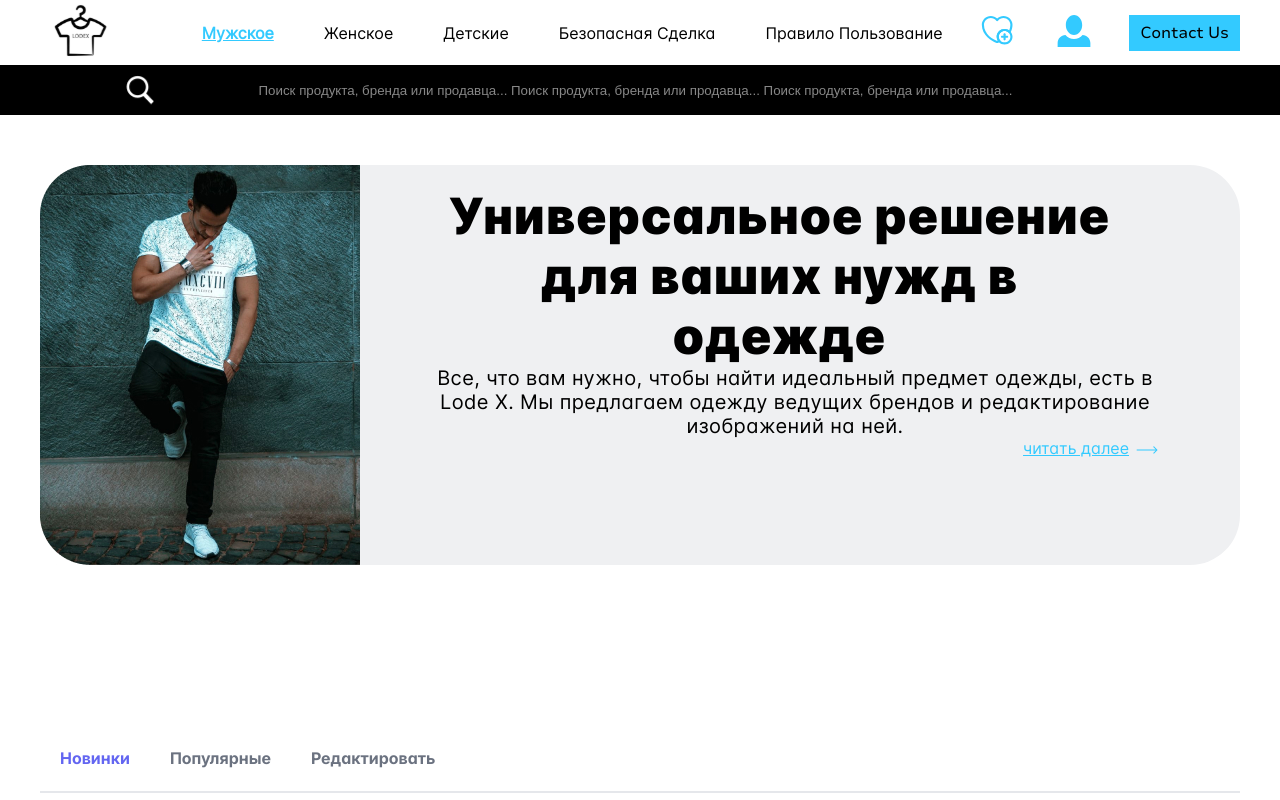
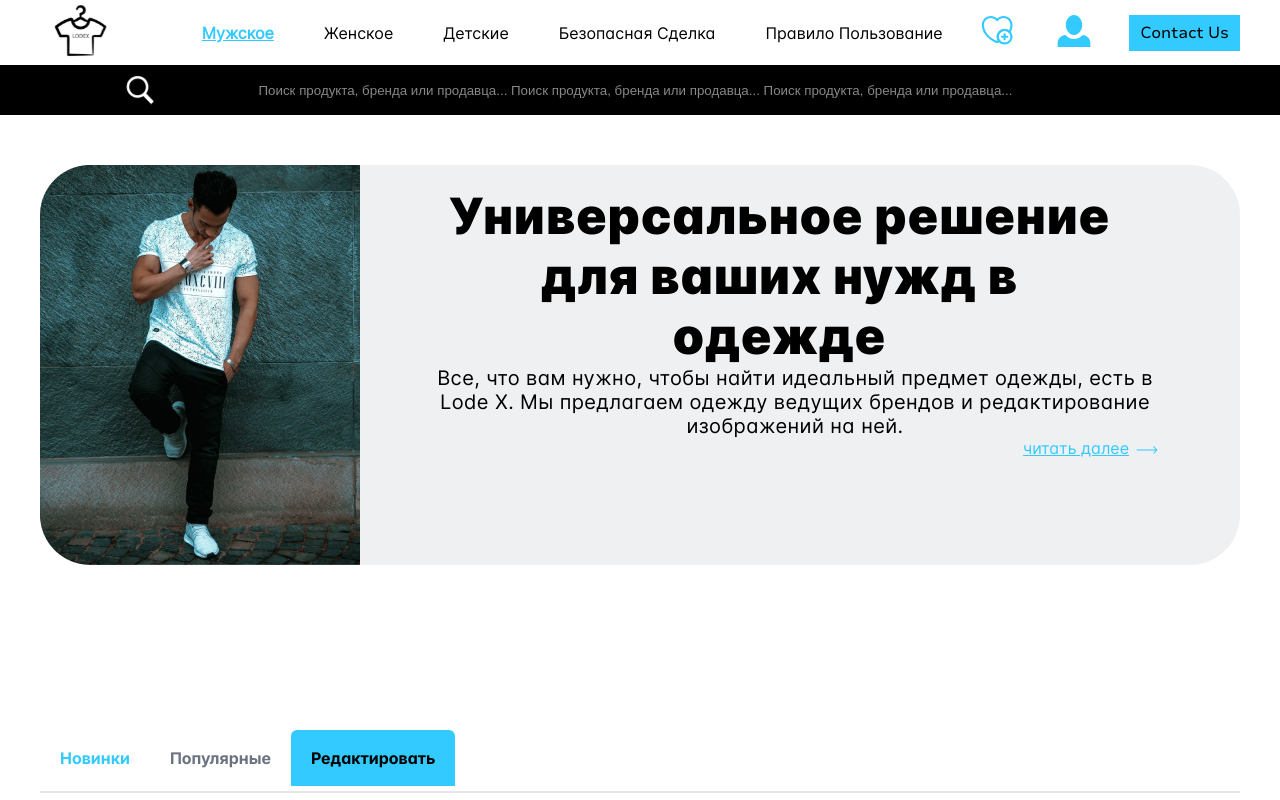
Before and after one commit to dsabirbaev/Lodex, a React (Vite) app: page / in a window 1280 px wide. Shown: the top 800 px of the page. Built offline with nearby package versions, Linux system fonts and the light colour scheme.

Commit message:
fixed styles

```diff
--- a/src/components/Collection/index.jsx
+++ b/src/components/Collection/index.jsx
@@ -14,7 +14,7 @@ const index = ({data}) => {
     return (
         <div>
             <TabView>
-                <TabPanel header="Новинки">
+                <TabPanel header="Новинки" className="news">
                     <p className="text-[#949494] text-[10px]">Последние поступления</p>
                     <div className="flex items-center justify-between mb-[62px]">
                         <h2>Новые рисунки</h2>
@@ -61,7 +61,7 @@ const index = ({data}) => {
                         <button className="hover:bg-transparent hover:text-[#33CAFF]  border-transparent hover:border-[#33CAFF] font-['InterMedium'] text-[20px] cursor-pointer py-[13px] px-[12px] bg-[#33CAFF]  rounded-[10px]">Показать Больше</button>
                     </div>
                 </TabPanel>
-                <TabPanel header="Редактировать">
+                <TabPanel header="Редактировать" className="edit">
                     <p className="text-[20px] font-['InterBlack'] text-black">
                         Редактировать
                     </p>
--- a/src/components/Collection/style.scss
+++ b/src/components/Collection/style.scss
@@ -1,21 +1,21 @@
 
 
 .p-tabview-nav-link {
-    font-size: 16px;
-}
-
-#pr_id_2_header_0{
-    color: #33CAFF;
-}
-#pr_id_2_header_2{
-    background-color: #33CAFF;
-    color: black;
+    font-size: 16px !important;
 }
 
 
+.edit a{
+    background-color: #33CAFF !important;
+    color: black !important;
+}
+.news a{
+    color: #33CAFF !important;
+}
+
 .p-tabview-nav-link{
-    border:none;
+    border:none !important;
 }
 .p-tabview-nav{
-    padding-bottom: 5px;
+    padding-bottom: 5px !important;
 }
--- a/src/pages/PatternPrint/style.scss
+++ b/src/pages/PatternPrint/style.scss
@@ -1,7 +1,7 @@
 
 
 #pr_id_2_sep_home{
-    display: none;
+    display: none !important;
 }
 
 .menu-pattern{
```
